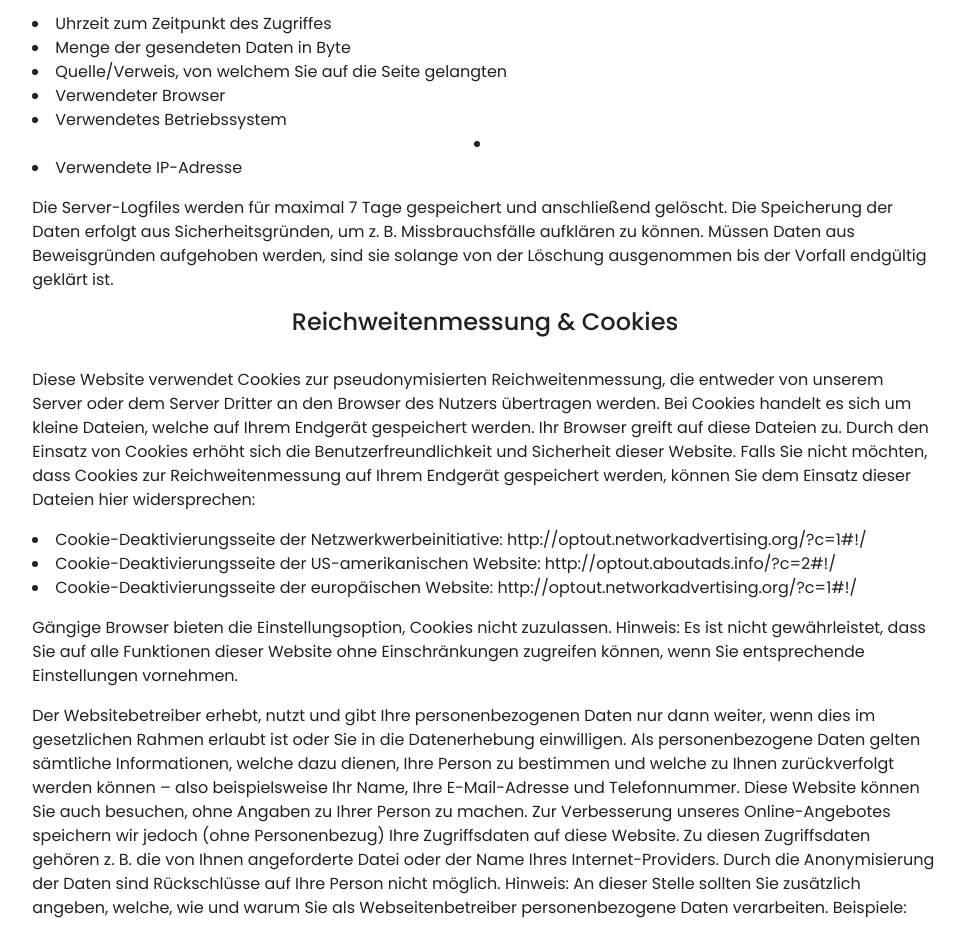
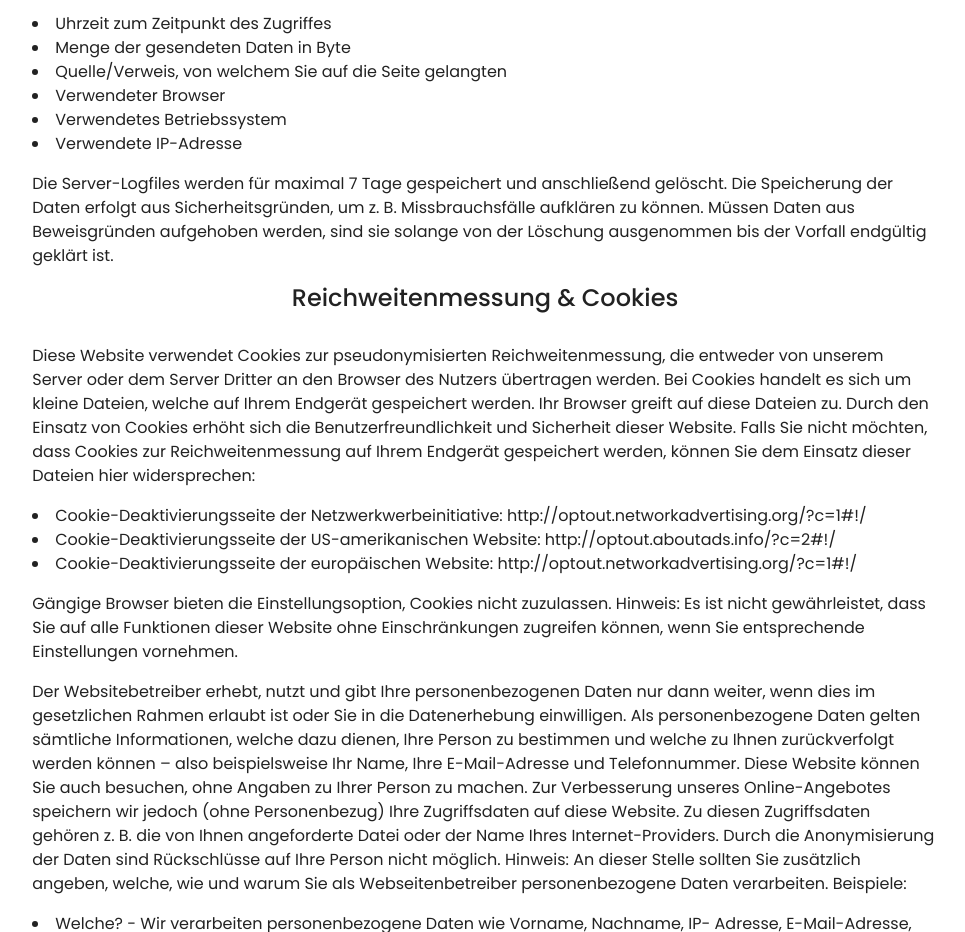
Before and after one commit to williamwaelde/williamwaelde.com, a plain HTML site: page impressum.html in a window 1280 px wide. Shown: the part 1500-2432 px from the top of the page, without its empty margins (155-1120 px from the left). Drawn offline with nearby package versions, Linux system fonts and the light colour scheme.

Commit message:
Update impressum.html

```diff
--- a/impressum.html
+++ b/impressum.html
@@ -55,7 +55,7 @@ Zugriffsdaten</p>
 <li class="text-left">Menge der gesendeten Daten in Byte</li>
 <li class="text-left">Quelle/Verweis, von welchem Sie auf die Seite gelangten</li>
 <li class="text-left">Verwendeter Browser</li>
-<li class="text-left">Verwendetes Betriebssystem<li>
+<li class="text-left">Verwendetes Betriebssystem</li>
 <li class="text-left">Verwendete IP-Adresse</li>
 </p>
 
```
